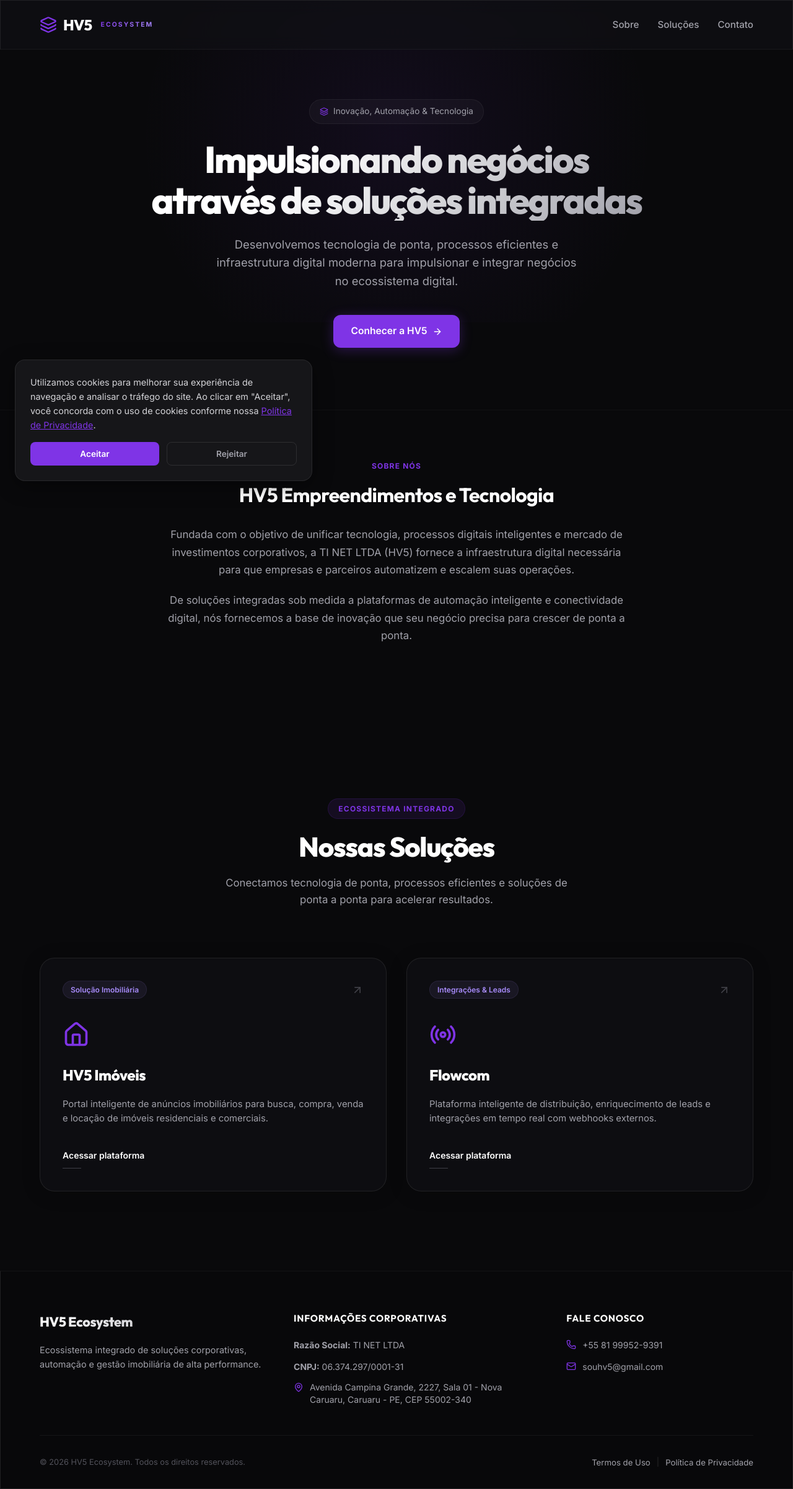
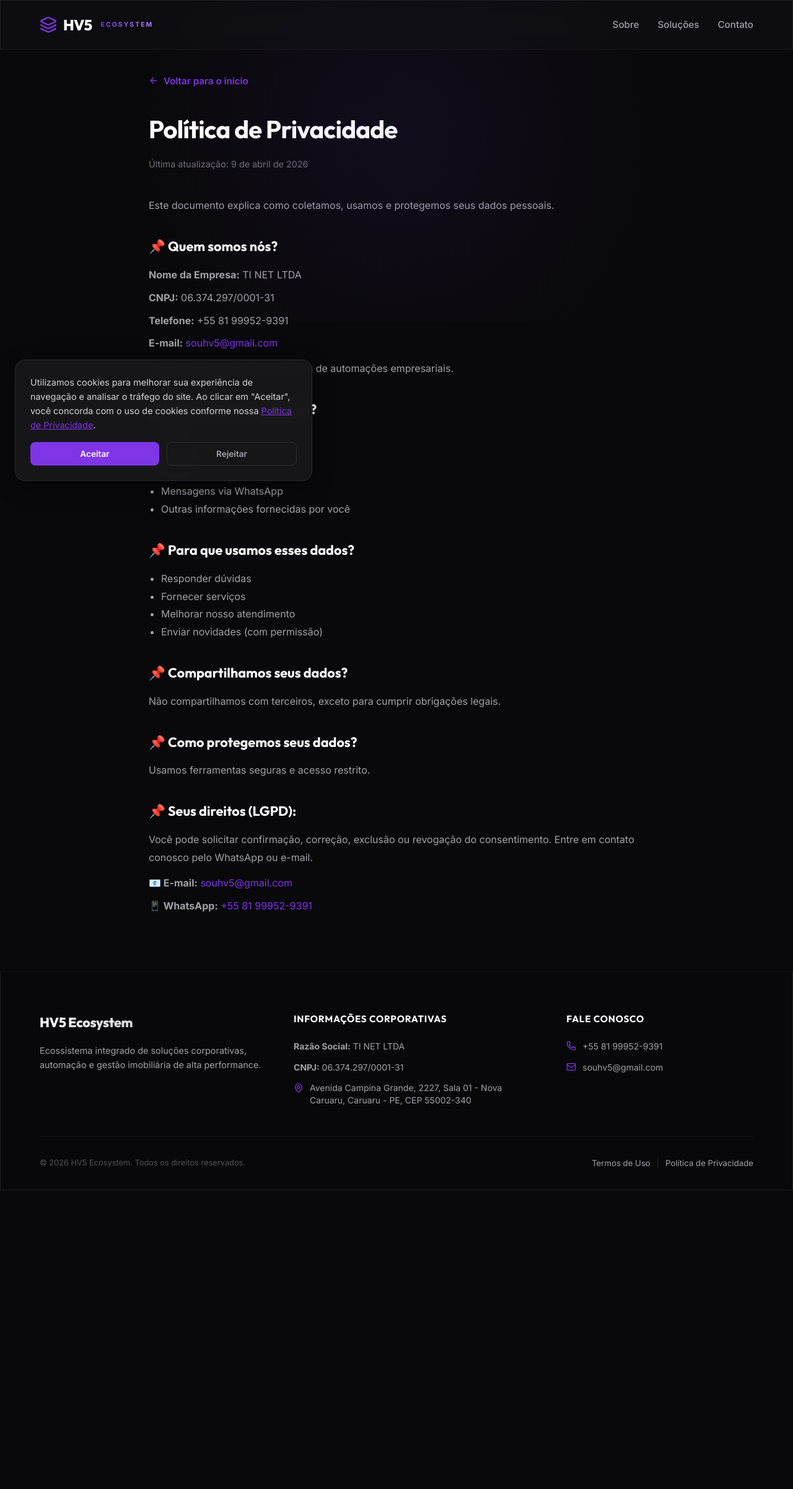
Before and after one commit to VictorPinto-Eng/sitehv5, a React (Vite) app: page /privacidade in a window 1280 px wide. Shown: the whole page at 62% size. After the commit the page ends 1920 px from the top, so only its background shows below. Built offline with nearby package versions, Linux system fonts and the light colour scheme.

Commit message:
feat: adicionar rotas reais /privacidade e /termos com react-router-dom

```diff
--- a/package.json
+++ b/package.json
@@ -12,7 +12,8 @@
   "dependencies": {
     "lucide-react": "^1.17.0",
     "react": "^19.2.6",
-    "react-dom": "^19.2.6"
+    "react-dom": "^19.2.6",
+    "react-router-dom": "^7.18.0"
   },
   "devDependencies": {
     "@eslint/js": "^10.0.1",
--- a/src/App.tsx
+++ b/src/App.tsx
@@ -1,4 +1,4 @@
-import { useState, useEffect } from 'react';
+import { BrowserRouter, Routes, Route, useNavigate } from 'react-router-dom';
 import Header from './components/Header';
 import Footer from './components/Footer';
 import EcosystemHub from './components/EcosystemHub';
@@ -7,36 +7,8 @@
 import TermsPage from './pages/TermsPage';
 import { ArrowRight, Layers } from 'lucide-react';
 
-type PageType = 'home' | 'privacy' | 'terms';
-
-function App() {
-  const [currentPage, setCurrentPage] = useState<PageType>('home');
-
-  useEffect(() => {
-    window.scrollTo({ top: 0, behavior: 'smooth' });
-  }, [currentPage]);
-
-  useEffect(() => {
-    const handler = (e: Event) => {
-      const customEvent = e as CustomEvent<string>;
-      if (customEvent.detail === 'privacy') {
-        setCurrentPage('privacy');
-      }
-    };
-    window.addEventListener('navigate', handler);
-    return () => window.removeEventListener('navigate', handler);
-  }, []);
-
-  const handleNavigate = (page: PageType) => {
-    setCurrentPage(page);
-  };
-
+function HomePage() {
   return (
-    <>
-      <div className="glow-bg"></div>
-      <Header />
-
-      {currentPage === 'home' && (
     <main style={{ flex: 1 }}>
       {/* Hero Section */}
       <section style={{
@@ -141,20 +113,35 @@
       {/* Ecosystem Hub - Soluções */}
       <EcosystemHub />
     </main>
-      )}
+  );
+}
 
-      {currentPage === 'privacy' && (
-        <PrivacyPage onBack={() => handleNavigate('home')} />
-      )}
+function AppLayout() {
+  const navigate = useNavigate();
 
-      {currentPage === 'terms' && (
-        <TermsPage onBack={() => handleNavigate('home')} />
-      )}
+  return (
+    <>
+      <div className="glow-bg"></div>
+      <Header />
 
-      <Footer onNavigate={handleNavigate} />
+      <Routes>
+        <Route path="/" element={<HomePage />} />
+        <Route path="/privacidade" element={<PrivacyPage onBack={() => navigate('/')} />} />
+        <Route path="/termos" element={<TermsPage onBack={() => navigate('/')} />} />
+      </Routes>
+
+      <Footer />
       <CookieConsent />
     </>
   );
 }
 
+function App() {
+  return (
+    <BrowserRouter>
+      <AppLayout />
+    </BrowserRouter>
+  );
+}
+
 export default App;
--- a/src/components/Footer.tsx
+++ b/src/components/Footer.tsx
@@ -1,11 +1,8 @@
 import styles from './Footer.module.css';
 import { Mail, Phone, MapPin } from 'lucide-react';
+import { Link } from 'react-router-dom';
 
-interface FooterProps {
-  onNavigate: (page: 'home' | 'privacy' | 'terms') => void;
-}
-
-export default function Footer({ onNavigate }: FooterProps) {
+export default function Footer() {
   const currentYear = new Date().getFullYear();
 
   return (
@@ -55,13 +52,13 @@
             &copy; {currentYear} HV5 Ecosystem. Todos os direitos reservados.
           </p>
           <div className={styles.legalLinks}>
-            <button onClick={() => onNavigate('terms')} className={styles.linkButton}>
+            <Link to="/termos" className={styles.linkButton}>
               Termos de Uso
-            </button>
+            </Link>
             <span className={styles.divider}>|</span>
-            <button onClick={() => onNavigate('privacy')} className={styles.linkButton}>
+            <Link to="/privacidade" className={styles.linkButton}>
               Política de Privacidade
-            </button>
+            </Link>
           </div>
         </div>
       </div>
--- a/src/pages/PrivacyPage.tsx
+++ b/src/pages/PrivacyPage.tsx
@@ -30,7 +30,7 @@
           Política de Privacidade
         </h1>
         <p style={{ fontSize: '0.9rem', color: '#71717a', marginBottom: '40px' }}>
-          Última atualização: 27 de junho de 2025
+          Última atualização: 9 de abril de 2026
         </p>
 
         <p style={{ marginBottom: '32px' }}>
```
Also changed, not shown: 2 other files (tests, documents, lock files or other folders). Lines whose indentation alone changed are shown as unchanged.
